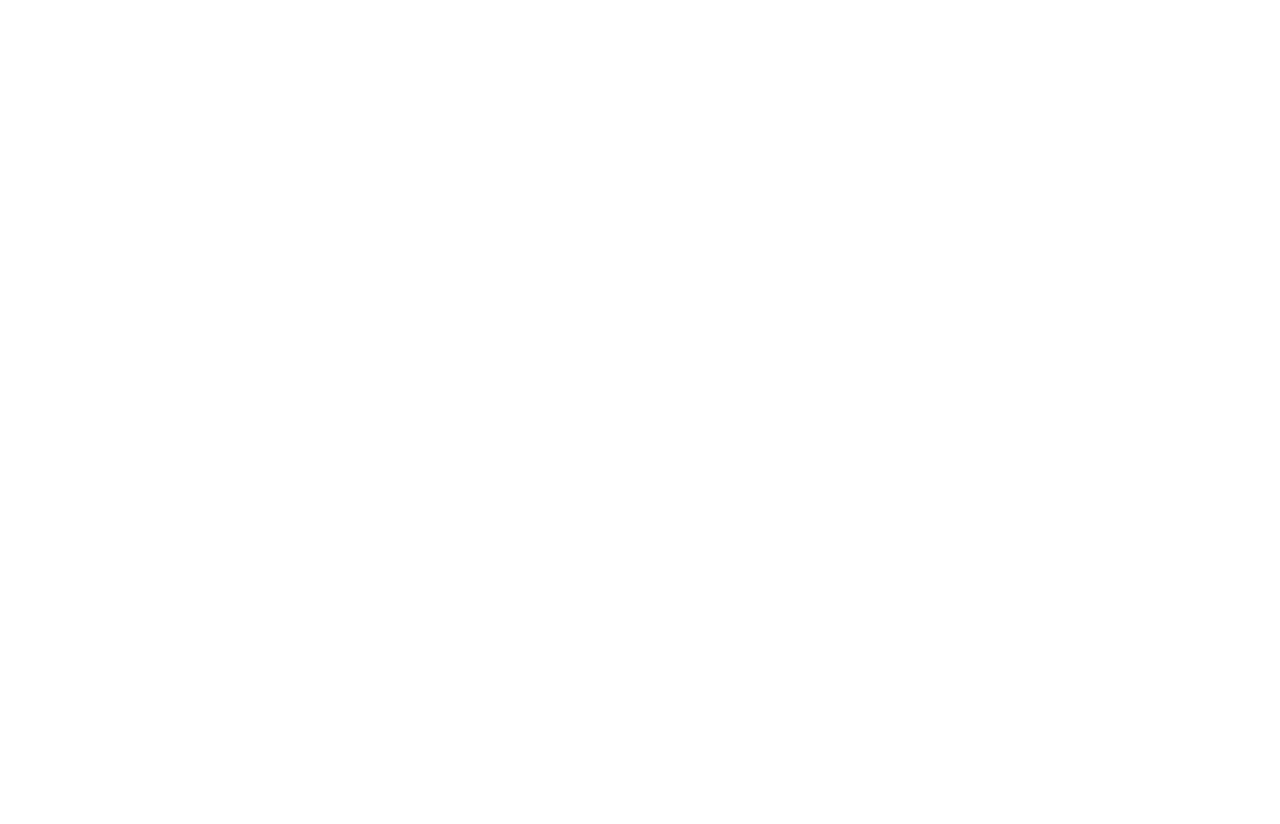
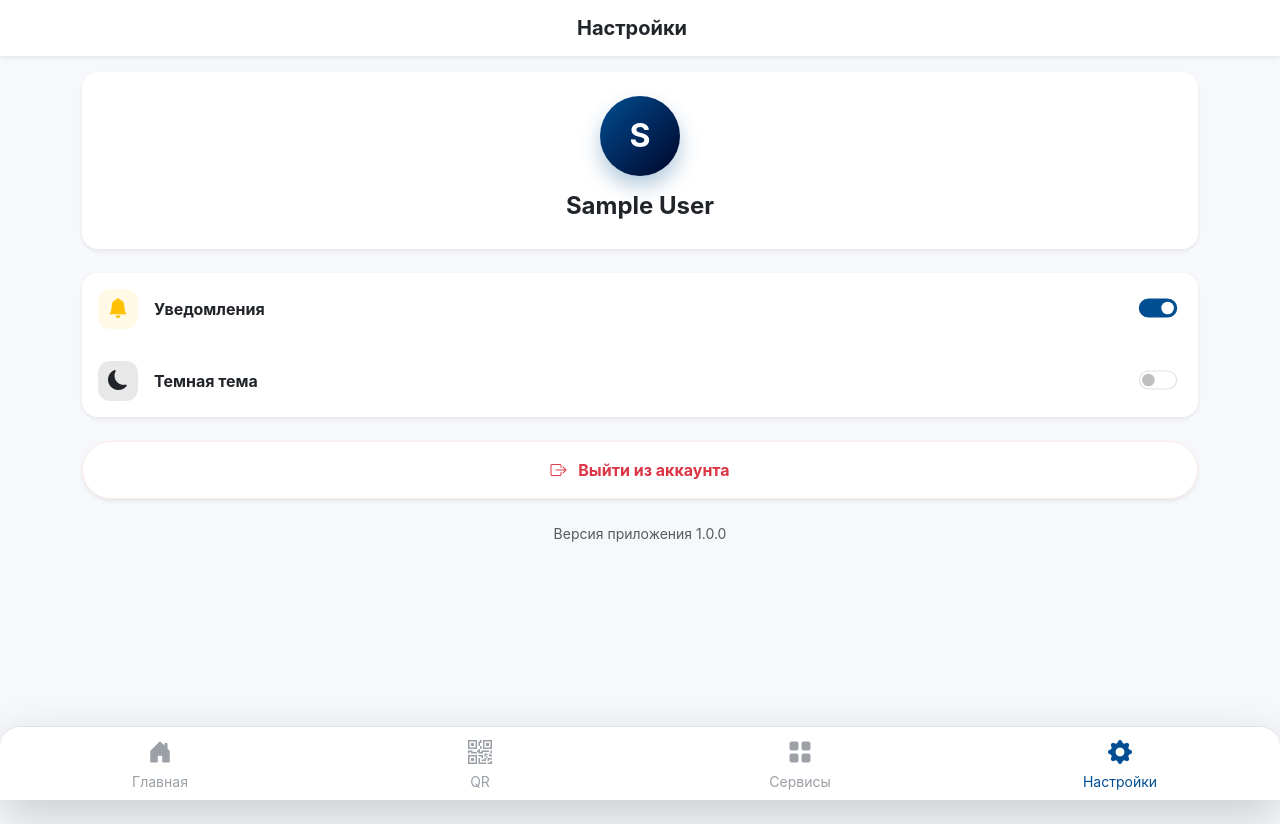
Before and after one commit to ale742/ADAM-bank12345, a Vue app in the folder frontend/: page /settings in a window 1280 px wide. Before the commit this address had no page. Before the commit the page ends 800 px from the top, so only its background shows below. Built offline with nearby package versions, Linux system fonts and the light colour scheme; sample sign-in values are in the browser's storage.

Commit message:
Frontend: Added Settings page with Profile and Logout logic

```diff
--- a/frontend/src/router/index.js
+++ b/frontend/src/router/index.js
@@ -9,6 +9,7 @@
 import ServicesView from '../views/ServicesView.vue'
 import QRView from '../views/QRView.vue'
 import PaymentsView from '../views/PaymentsView.vue'
+import SettingsView from '../views/SettingsView.vue'
 
 
 const router = createRouter({
@@ -24,7 +25,7 @@
     { path: '/services', name: 'services', component: ServicesView },
     { path: '/qr', name: 'qr', component: QRView },
     { path: '/payments', name: 'payments', component: PaymentsView },
-
+    { path: '/settings', name: 'settings', component: SettingsView },
   ]
 })
 
--- /dev/null
+++ b/frontend/src/views/SettingsView.vue
@@ -0,0 +1,139 @@
+<template>
+  <div class="page-wrapper">
+
+    <!-- Хедер -->
+    <div class="header d-flex align-items-center px-4 py-3 bg-white shadow-sm fixed-top">
+      <h5 class="mb-0 fw-bold flex-grow-1 text-center pe-3">Настройки</h5>
+    </div>
+
+    <!-- Контент -->
+    <div class="container pt-5 mt-4 pb-5">
+
+      <!-- 1. ПРОФИЛЬ -->
+      <div class="profile-card bg-white p-4 rounded-4 shadow-sm mb-4 text-center animate__animated animate__fadeInDown">
+          <div class="avatar-circle bg-primary text-white mx-auto mb-3 fw-bold fs-2 shadow-primary">
+              {{ auth.user?.name?.[0] || 'A' }}
+          </div>
+          <h4 class="fw-bold mb-1">{{ auth.user?.name }}</h4>
+          <p class="text-muted mb-0">{{ formatPhone(auth.user?.phone) }}</p>
+      </div>
+
+      <!-- 2. МЕНЮ НАСТРОЕК -->
+      <div class="list-group rounded-4 shadow-sm border-0 mb-4 overflow-hidden bg-white animate__animated animate__fadeInUp delay-1">
+
+
+        <!-- Уведомления -->
+        <div class="list-group-item p-3 border-0 d-flex align-items-center justify-content-between action-row">
+            <div class="d-flex align-items-center gap-3">
+                <div class="icon-box bg-warning bg-opacity-10 text-warning"><i class="bi bi-bell-fill fs-5"></i></div>
+                <span class="fw-bold">Уведомления</span>
+            </div>
+            <div class="form-check form-switch">
+                <input class="form-check-input" type="checkbox" checked style="transform: scale(1.2);">
+            </div>
+        </div>
+
+        <!-- Тема -->
+        <div class="list-group-item p-3 border-0 d-flex align-items-center justify-content-between action-row">
+            <div class="d-flex align-items-center gap-3">
+                <div class="icon-box bg-dark bg-opacity-10 text-dark"><i class="bi bi-moon-fill fs-5"></i></div>
+                <span class="fw-bold">Темная тема</span>
+            </div>
+            <div class="form-check form-switch">
+                <input class="form-check-input" type="checkbox" style="transform: scale(1.2);">
+            </div>
+        </div>
+
+      </div>
+
+      <!-- 3. КНОПКА ВЫХОДА -->
+      <button
+        class="btn btn-light text-danger w-100 rounded-pill py-3 fw-bold shadow-sm animate__animated animate__fadeInUp delay-2 logout-btn"
+        @click="handleLogout"
+      >
+        <i class="bi bi-box-arrow-right me-2"></i> Выйти из аккаунта
+      </button>
+
+      <div class="text-center mt-4 mb-5 text-muted small">
+          Версия приложения 1.0.0
+      </div>
+
+    </div>
+
+    <!-- НИЖНЕЕ МЕНЮ (Копия с главной, чтобы навигация работала) -->
+    <nav class="bottom-nav fixed-bottom bg-white shadow-lg border-top d-flex justify-content-around py-2">
+      <div class="nav-item" @click="goTo('/')">
+        <div class="nav-icon-wrapper"><i class="bi bi-house-door-fill fs-4"></i></div><small>Главная</small>
+      </div>
+      <div class="nav-item" @click="goTo('/qr')">
+        <div class="nav-icon-wrapper"><i class="bi bi-qr-code fs-4"></i></div><small>QR</small>
+      </div>
+      <div class="nav-item" @click="goTo('/services')">
+        <div class="nav-icon-wrapper"><i class="bi bi-grid-fill fs-4"></i></div><small>Сервисы</small>
+      </div>
+      <div class="nav-item active"> <!-- Активная вкладка -->
+        <div class="nav-icon-wrapper"><i class="bi bi-gear-fill fs-4"></i></div><small>Настройки</small>
+      </div>
+    </nav>
+
+  </div>
+</template>
+
+<script setup>
+import { useAuthStore } from '../stores/auth';
+import { useRouter } from 'vue-router';
+
+const auth = useAuthStore();
+const router = useRouter();
+
+const formatPhone = (phone) => {
+    if (!phone) return '';
+    return phone.replace(/(\d{1})(\d{3})(\d{3})(\d{2})(\d{2})/, '+$1 ($2) $3-$4-$5');
+};
+
+const goTo = (path) => {
+    router.push(path);
+};
+
+// 🔥 ЛОГИКА ВЫХОДА
+const handleLogout = () => {
+    if (confirm('Вы уверены, что хотите выйти?')) {
+        auth.logout(); // Очищаем стор и localStorage
+        router.push('/login'); // Перекидываем на вход
+    }
+};
+</script>
+
+<style scoped>
+.page-wrapper { min-height: 100vh; background-color: #f6f8fb; font-family: 'Inter', sans-serif; }
+.header { z-index: 1000; }
+
+.avatar-circle {
+    width: 80px; height: 80px;
+    border-radius: 50%;
+    display: flex; align-items: center; justify-content: center;
+    background: linear-gradient(135deg, #004e92, #000428);
+}
+.shadow-primary { box-shadow: 0 10px 20px rgba(0, 78, 146, 0.3); }
+
+.icon-box {
+    width: 40px; height: 40px; border-radius: 12px;
+    display: flex; align-items: center; justify-content: center;
+}
+
+.action-row { cursor: pointer; transition: background-color 0.2s; }
+.action-row:active { background-color: #f8f9fa; }
+
+.logout-btn { border: 1px solid #ffebe9; background-color: #fff; }
+.logout-btn:active { background-color: #ffebe9; transform: scale(0.98); }
+
+/* Футер (как на главной) */
+.bottom-nav { padding-bottom: env(safe-area-inset-bottom); border-radius: 20px 20px 0 0; z-index: 1000; }
+.nav-item { display: flex; flex-direction: column; align-items: center; color: #9aa0a6; cursor: pointer; width: 25%; transition: color 0.3s ease; }
+.nav-item.active { color: #004e92; }
+.nav-item:active { transform: scale(0.9); }
+
+.delay-1 { animation-delay: 0.1s; }
+.delay-2 { animation-delay: 0.2s; }
+.form-check-input:checked { background-color: #004e92; border-color: #004e92; }
+</style>
```
